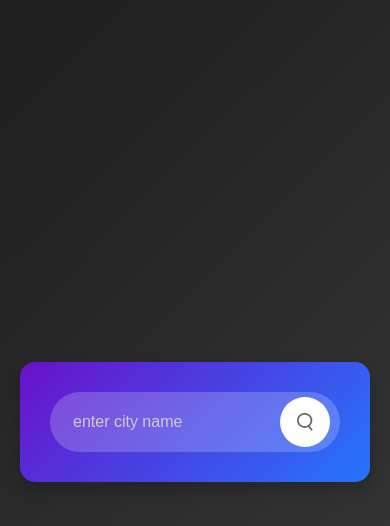
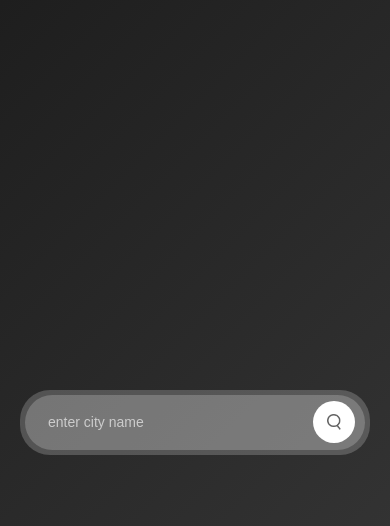
Before and after one commit to HardikMathur11/Weather-App, a plain HTML site: page index.html in a window 390 px wide. Drawn offline with Linux system fonts and the light colour scheme.

Commit message:
weather.css

```diff
--- a/weather.css
+++ b/weather.css
@@ -17,15 +17,16 @@ body {
 
 
 .card {
-    width: 90%;
-    max-width: 420px;
-    background: linear-gradient(135deg, #6a11cb, #2575fc);
-    color: #fff;
-    border-radius: 15px;
-    padding: 35px 30px;
-    text-align: center;
-    box-shadow: 0px 8px 16px rgba(0, 0, 0, 0.2);
-    transition: 0.3s;
+     display: flex;
+    align-items: center;
+    justify-content: space-between;
+    background: rgba(255, 255, 255, 0.2);
+    border-radius: 30px;
+    padding: 5px;
+    width: 100%;
+    max-width: 350px; /* Set proper width */
+    overflow: hidden;
+    position: relative; /* Ensure elements stay inside */
 }
 
 .card:hover {
@@ -48,7 +49,7 @@ body {
 }
 
 .search input {
-    border: none;
+     border: none;
     outline: none;
     background: transparent;
     color: #fff;
@@ -71,12 +72,11 @@ body {
     justify-content: center;
     flex-shrink: 0; /* Prevent shrinking */
     cursor: pointer;
-    position: relative;
     margin-right: 5px;
 }
 
 .search button img {
-    width: 18px; /* Ensure icon is visible */
+  width: 18px; /* Ensure icon is visible */
     height: 18px;
     object-fit: contain; /* Prevent distortion */
 }
@@ -155,36 +155,23 @@ body {
 
 
 @media (max-width: 600px) {
-    .card {
+    .search {
         width: 100%;
-        padding: 30px;
-        border-radius: 15px;
+        max-width: 100%;
     }
 
     .search input {
-        height: 50px;
-        font-size: 16px;
+        height: 45px;
+        font-size: 14px;
     }
 
     .search button {
-        width: 50px;
-        height: 50px;
+        width: 42px;
+        height: 42px;
     }
 
-    .weather h1 {
-        font-size: 50px; /* Reduce font size */
-    }
-
-    .weather h2 {
-        font-size: 30px; /* Reduce font size */
-    }
-
-    .weather-icon {
-        width: 120px; /* Scale down */
-    }
-
-    .details {
-        flex-direction: column; /* Stack humidity and wind */
-        gap: 15px;
+    .search button img {
+        width: 16px;
+        height: 16px;
     }
 }
```
